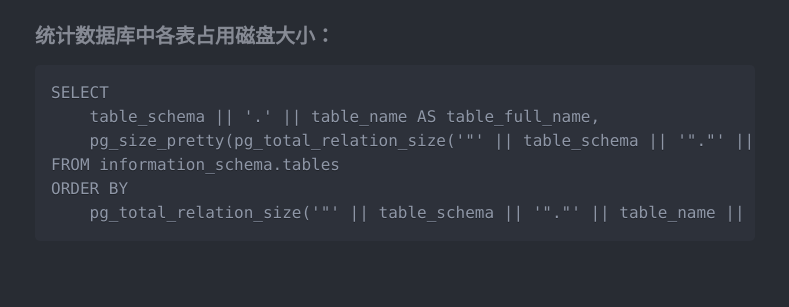
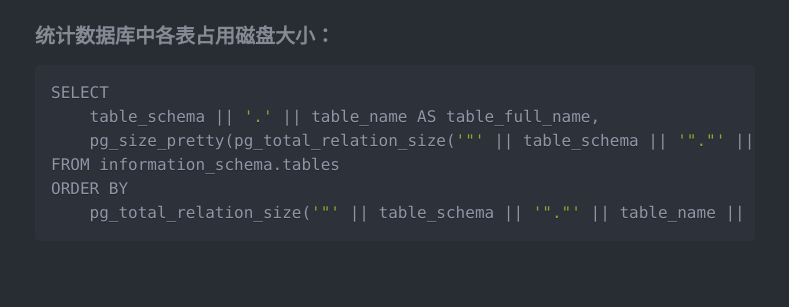
Before and after one commit to lqingjin/lqingjin.github.io, a Jekyll site: the page built from _posts/2021-10-29-【PostgreSQL】查询数据库、表占用磁盘大小-.md, in a window 1280 px wide and 900 px high, scrolled down 600 px. Shown: the part 177-484 px from the top of the window, without its empty margins (245-1034 px from the left). Built offline with Jekyll 4.4.1, drawn with Linux system fonts in a browser that asks for light colours; nearby versions of some CDN libraries; a style sheet for code colours, icons or effects is not loaded; a file with an impossible date is left out.

Commit message:
Update 2021-10-29-【PostgreSQL】查询数据库、表占用磁盘大小-.md

````diff
--- a/_posts/2021-10-29-【PostgreSQL】查询数据库、表占用磁盘大小-.md
+++ b/_posts/2021-10-29-【PostgreSQL】查询数据库、表占用磁盘大小-.md
@@ -9,7 +9,7 @@
 ### 统计各数据库占用磁盘大小：
 
 
-```sql
+```
  SELECT d.datname AS Name,  pg_catalog.pg_get_userbyid(d.datdba) AS Owner,
     CASE WHEN pg_catalog.has_database_privilege(d.datname, 'CONNECT')
         THEN pg_catalog.pg_size_pretty(pg_catalog.pg_database_size(d.datname))
@@ -27,7 +27,7 @@
 ### 统计数据库中各表占用磁盘大小：
 
 
-```sql
+```python
 SELECT
     table_schema || '.' || table_name AS table_full_name,
     pg_size_pretty(pg_total_relation_size('"' || table_schema || '"."' || table_name || '"')) AS size
````
